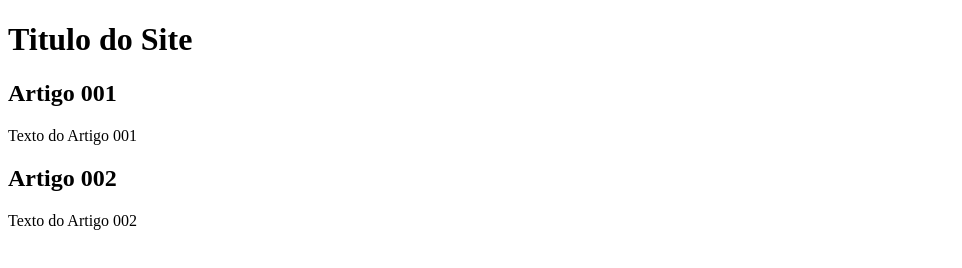
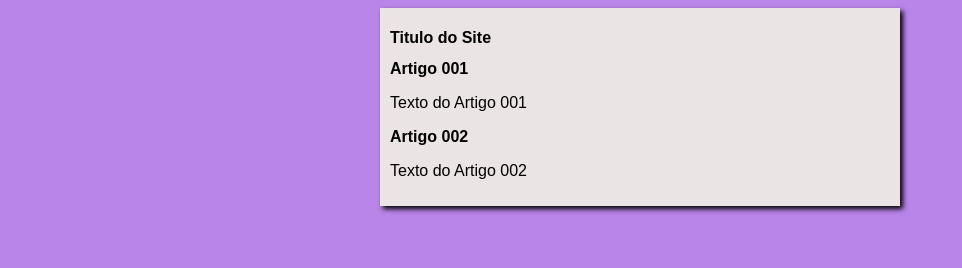
Before and after one commit to joyce243/projeto-site, a plain HTML site: page index.html in a window 1280 px wide. Shown: the whole page, without its empty margins (0-962 px from the left). Drawn offline with Linux system fonts and the light colour scheme.

Commit message:
iniciei o design

```diff
--- /dev/null
+++ b/estilos/styles.css
@@ -0,0 +1,14 @@
+*{
+    font-family: Arial, Helvetica, sans-serif;
+    font-size: 16px;
+}
+body {
+    background-color: rgb(185, 133, 233);
+}
+main {
+    background-color: rgb(235, 228, 228);
+    width: 500px;
+    margin: auto;
+    padding: 10px;
+    box-shadow: 3px 3px 5px black;
+}
--- a/index.html
+++ b/index.html
@@ -4,6 +4,7 @@
     <meta charset="UTF-8">
     <meta name="viewport" content="width=device-width, initial-scale=1.0">
     <title>Titulo do Site</title>
+    <link rel="stylesheet" href="estilos/styles.css">
 </head>
 <body>
     <main>
```
